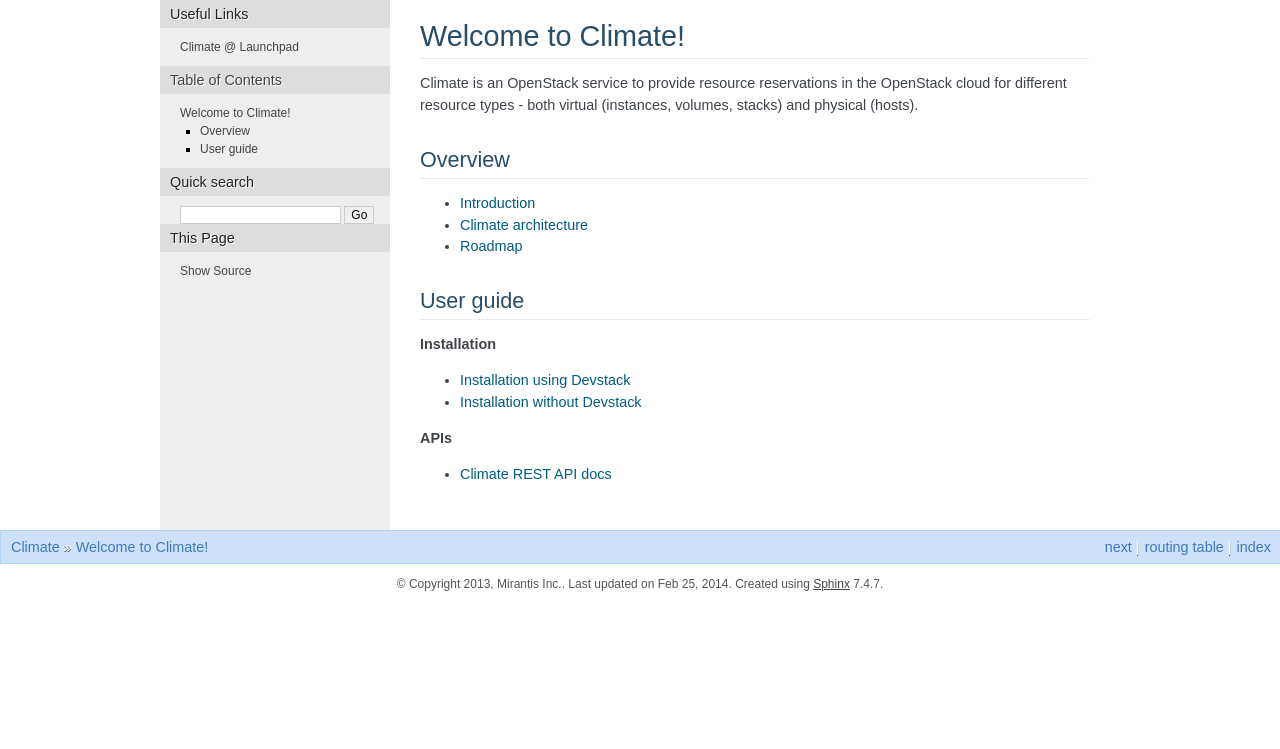
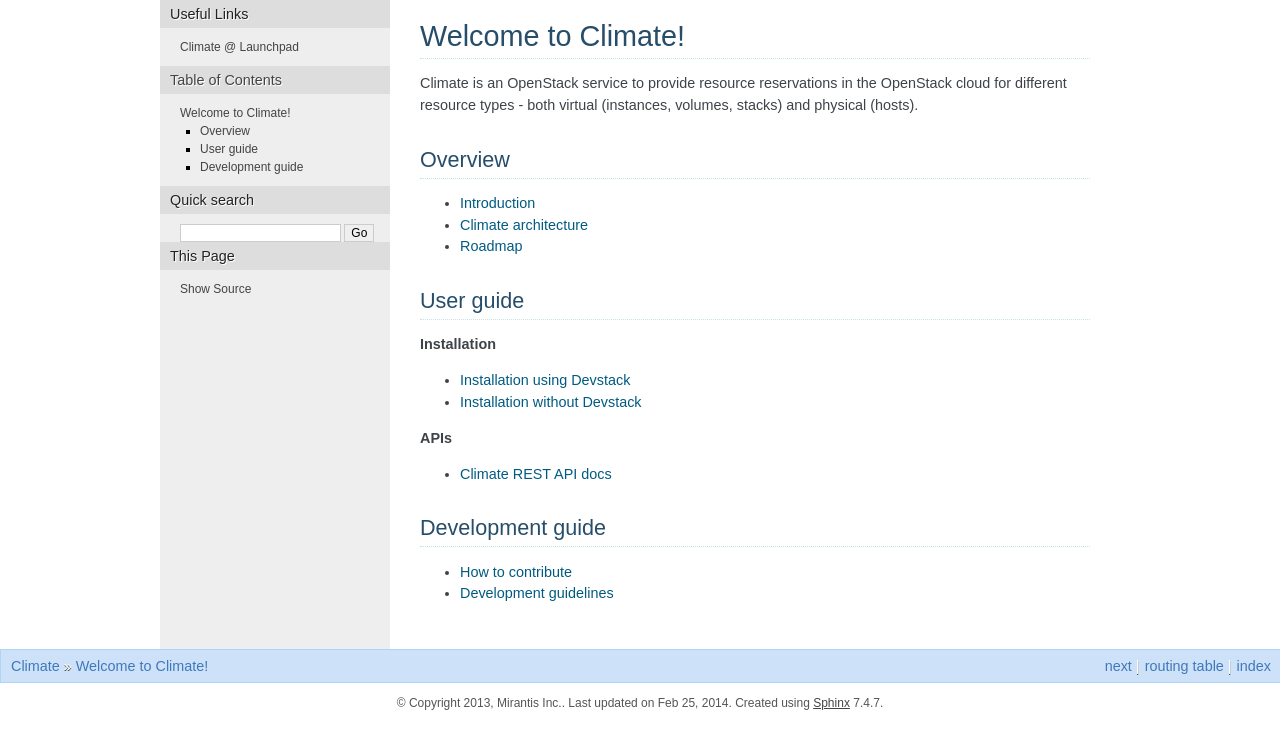
Before and after one commit to openstack/blazar, a Sphinx documentation site: the page built from doc/source/index.rst, in a window 1280 px wide. Shown: the top 749 px of the page. Built offline with Sphinx 7.4.7, drawn with Linux system fonts in a browser that asks for light colours; formulas are drawn with MathJax 3; the version number could not be read and is left out; some of the changed lines change nothing that is shown.

Commit message:
Add development guides to docs
Implements blueprint: climate-docs
Change-Id: I5e38c9609a97abd59847f7d19f79149b6f63b292

```diff
--- /dev/null
+++ b/doc/source/devref/development.guidelines.rst
@@ -0,0 +1,68 @@
+Development guidelines
+======================
+
+Coding Guidelines
+-----------------
+
+`PEP8 <http://legacy.python.org/dev/peps/pep-0008/>`_ checking should pass for
+all Climate code. You may check it using the following command:
+
+.. sourcecode:: console
+
+    tox -e pep8
+
+..
+
+Also you should keep your code clear using more code style checkings via
+`pylint <http://www.pylint.org>`_:
+
+.. sourcecode:: console
+
+   tox -e pylint
+
+..
+
+If you see any pep8/pylint errors in your code, it's mandatory to fix them
+before sending your change on review.
+
+Testing Guidelines
+------------------
+
+Climate repositories have unit tests that are run on all submitted code, and it
+is recommended for developers to execute them themselves to catch regressions
+early. Developers are also expected to keep the test suite up-to-date with any
+submitted code changes.
+
+Unit tests might be ran in `TOX <https://testrun.org/tox/latest/>`_ environment
+via commands:
+
+.. sourcecode:: console
+
+   tox -e py27
+   tox -e py26
+
+..
+
+for Python 2.7 and Python 2.6 accordingly.
+
+Documentation Guidelines
+------------------------
+
+Currently Climate docs are partially written on `OpenStack wiki
+<https://wiki.openstack.org/wiki/Climate>`_ pages, and partially using
+Sphinx / RST located in the main repo in *doc* directory. In future all of them
+will be moved to Sphinx / RST (now these docs cannot be published on
+readthedocs.org, because there is already existing *climate* project created on
+it. Now Climate ATCs are voting to choose new name for Climate project and then
+all docs will be moved to new readthedocs project).
+
+To build Sphinx / RST docs locally run the following command:
+
+.. sourcecode:: console
+
+   tox -e docs
+
+..
+
+After it you can access generated docs in *doc/build/* directory, for example,
+main page - *doc/build/html/index.html*.
--- /dev/null
+++ b/doc/source/devref/how.to.contribute.rst
@@ -0,0 +1,65 @@
+How to contribute
+=================
+
+Getting started
+---------------
+
+* Create `Github <https://github.com/stackforge/climate>`_ account if you don't
+  have one
+* Make sure you have git options *user.name* and *user.email* set in git by
+  typing:
+
+  .. sourcecode:: console
+
+      git config --list. If not, configure them.
+
+  ..
+
+* Create `Launchpad <https://launchpad.net/climate>`_ account if you don't have
+  one
+* Create `OpenStack profile <https://www.openstack.org/profile/>`_
+* Login to `OpenStack Gerrit <https://review.openstack.org/>`_ using your
+  Launchpad ID
+
+  * Sign up your `OpenStack Individual Contributor License Agreement
+    <https://review.openstack.org/#/settings/agreements>`_
+  * Check that your email is listed in `Gerrit identities
+    <https://review.openstack.org/#/settings/web-identities>`_
+
+* Subscribe to Climate-related projects on
+  `OpenStack Gerrit <https://review.openstack.org/>`_. Go to your
+  settings and in the watched projects add *stackforge/climate*,
+  *stackforge/climate-nova* and *stackforge/python-climateclient*
+
+As all bugs/blueprints are listed in `Climate Launchpad
+<https://launchpad.net/climate/>`_, you may keep track on them and choose some
+to work on.
+
+How to keep in touch with community
+-----------------------------------
+
+* If you're not subscribed to `OpenStack general mailing list
+  <http://lists.openstack.org/cgi-bin/mailman/listinfo/openstack>`_ or to
+  `OpenStack development mailing list
+  <http://lists.openstack.org/cgi-bin/mailman/listinfo/openstack-dev>`_, do
+  that. Climate-related emails must be send with **[climate]** in its subject.
+* All questions may be asked on our IRC channel #openstack-climate on
+  `freenode <http://freenode.net>`_
+* We also have weekly meetings on #openstack-meeting
+  `freenode IRC channel <https://wiki.openstack.org/wiki/Meetings/Climate>`_
+
+Your first commit to Climate
+----------------------------
+
+* Checkout corresponding Climate repository from `Github
+  <https://github.com/stackforge/climate>`_
+* Take a look on how `Gerrit review process
+  <https://wiki.openstack.org/wiki/Gerrit_Workflow>`_ goes on in OpenStack
+  (read carefully `committing changes
+  <https://wiki.openstack.org/wiki/Gerrit_Workflow#Committing_Changes>`_ part)
+* Apply and commit your changes
+* Make sure all code checkings and tests have passed. See
+  `development guidelines <development.guidelines.html>`_ to learn more
+* Send your patch to the review (you may use `git-review
+  <https://github.com/openstack-infra/git-review>`_ utility for that)
+* Monitor status of your change on https://review.openstack.org/#/
--- a/doc/source/index.rst
+++ b/doc/source/index.rst
@@ -31,3 +31,12 @@
    :maxdepth: 1
 
    restapi/index
+
+Development guide
+-----------------
+
+.. toctree::
+   :maxdepth: 1
+
+   devref/how.to.contribute
+   devref/development.guidelines
```
